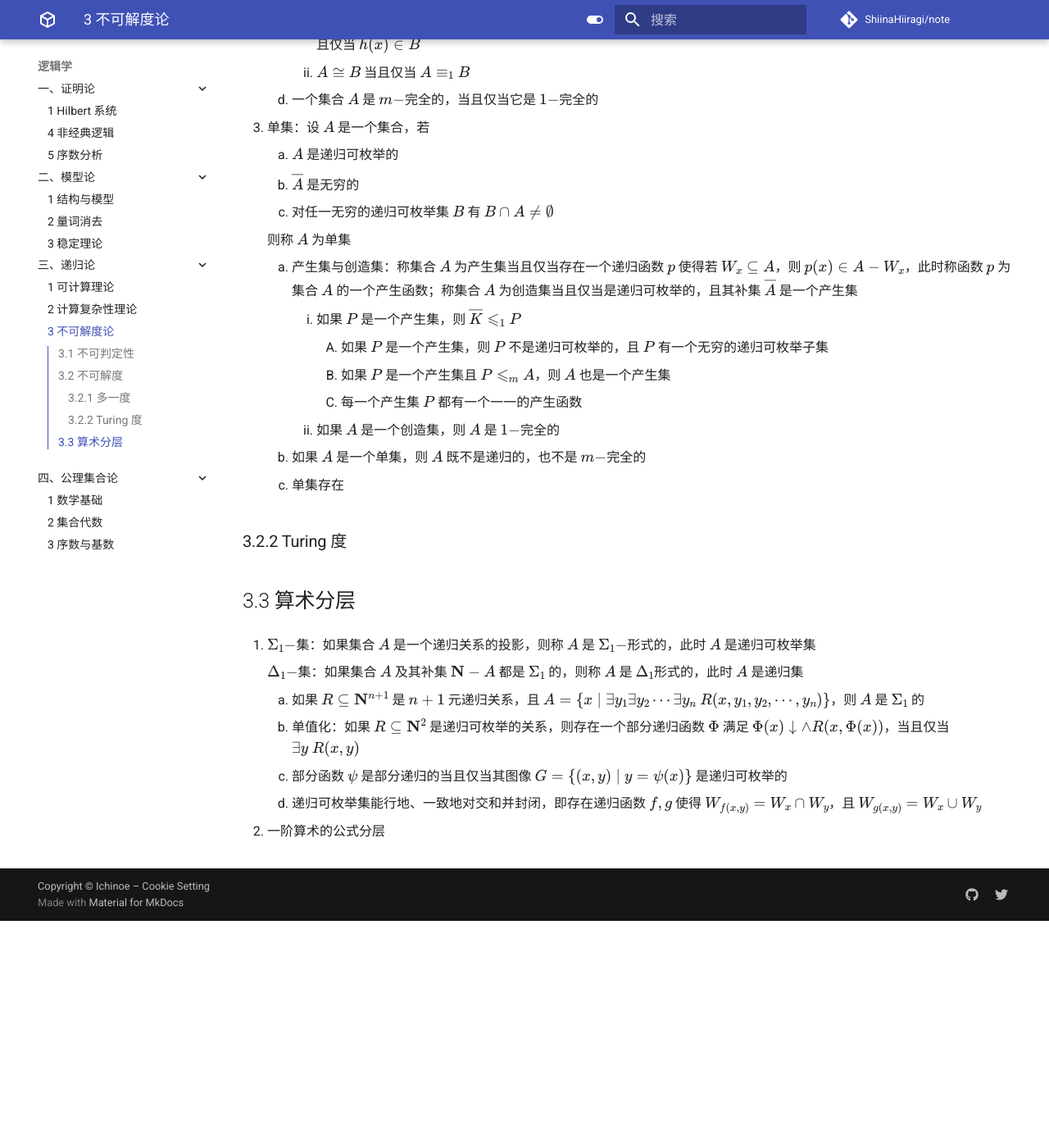
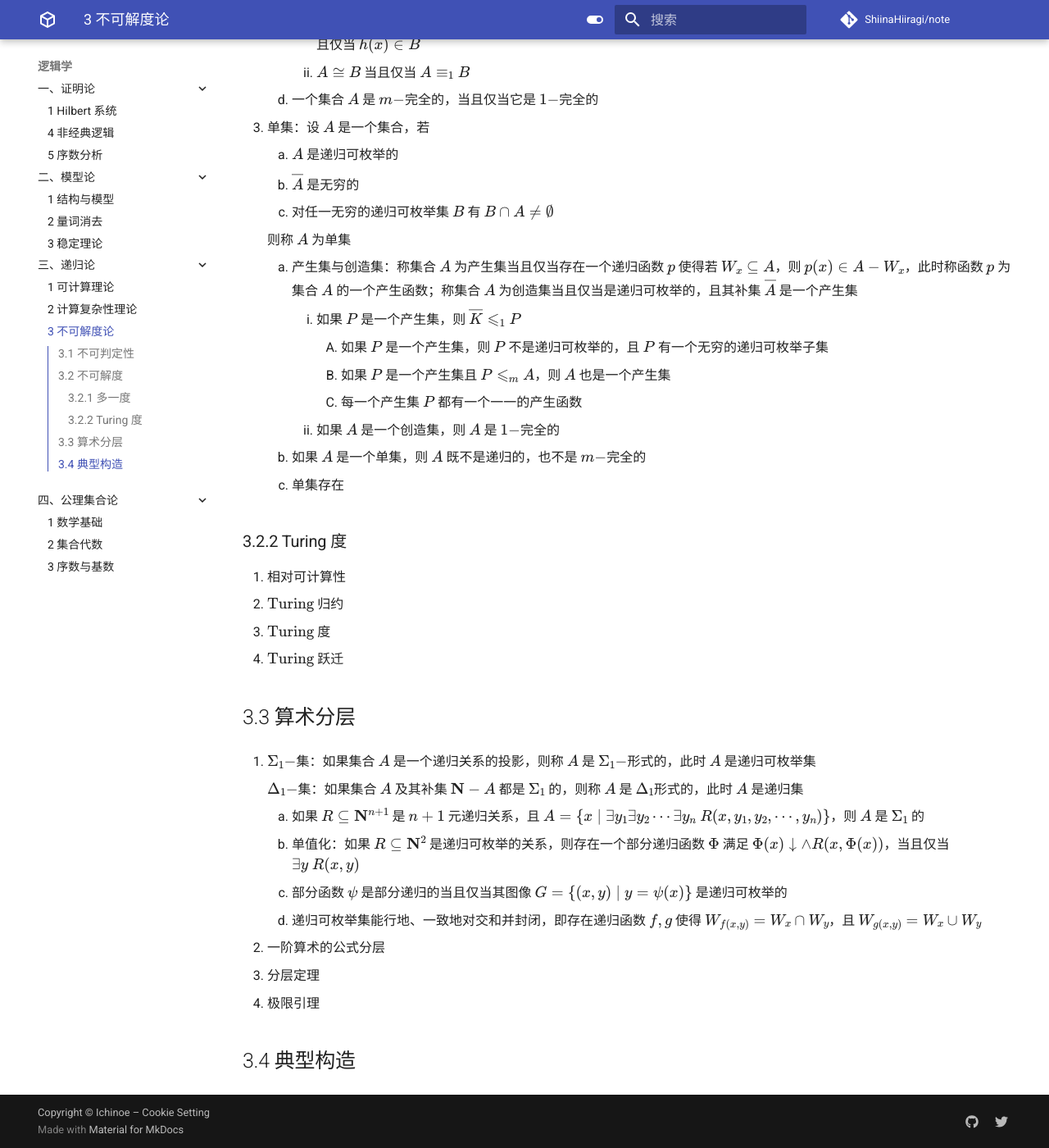
Before and after one commit to ShiinaHiiragi/note, an MkDocs documentation site: the page built from docs/logic/rec/dou.md, in a window 1280 px wide and 1400 px high, scrolled down 1834 px. Shown: the whole window at 82% size. Built offline with MkDocs 1.6.1 and Material for MkDocs 9.7.7, drawn with Linux system fonts in a browser that asks for light colours; comment, search, counter and statistics services are not loaded; before the commit the page ends 2957 px from its top, so only the background shows below that.

Commit message:
add field

```diff
--- a/docs/logic/rec/dou.md
+++ b/docs/logic/rec/dou.md
@@ -63,6 +63,10 @@
     3. 单集存在
 
 ### 3.2.2 Turing 度
+1. 相对可计算性
+2. $\text{Turing}$ 归约
+3. $\text{Turing}$ 度
+4. $\text{Turing}$ 跃迁
 
 ## 3.3 算术分层
 1. $\Sigma_1-$集：如果集合 $A$ 是一个递归关系的投影，则称 $A$ 是 $\Sigma_1-$形式的，此时 $A$ 是递归可枚举集
@@ -75,3 +79,7 @@
     4. 递归可枚举集能行地、一致地对交和并封闭，即存在递归函数 $f, g$ 使得 $W_{f(x, y)} = W_x \cap W_y$，且 $W_{g(x, y)} = W_x \cup W_y$
 
 2. 一阶算术的公式分层
+3. 分层定理
+4. 极限引理
+
+## 3.4 典型构造
```
